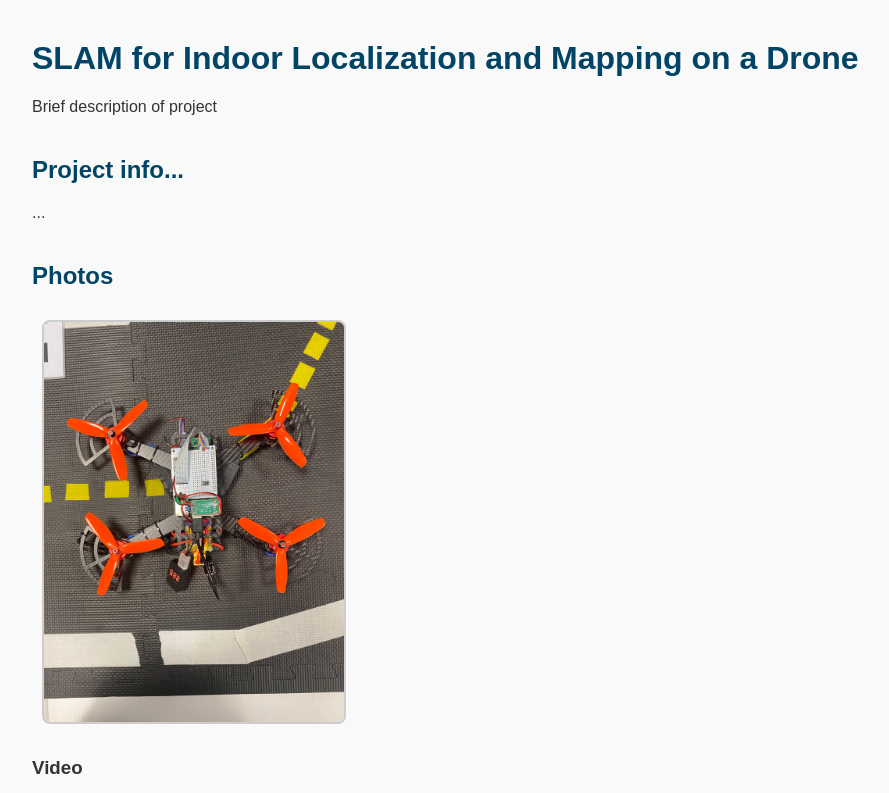
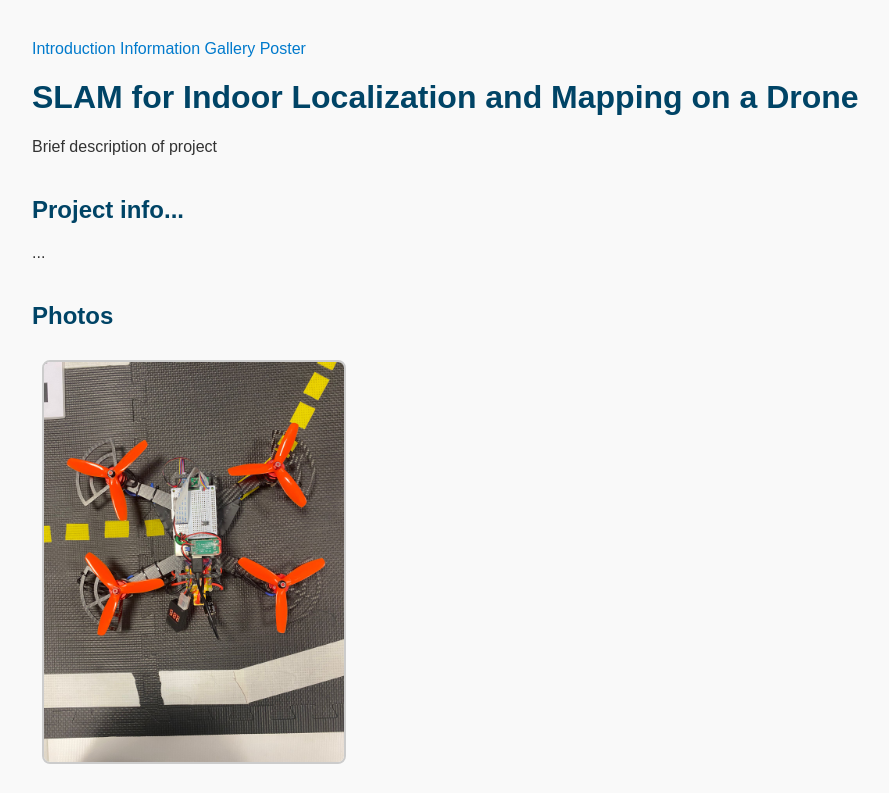
Before and after one commit to dncaa/ArUco-SLAM-Webpage, a plain HTML site: page index.html in a window 1280 px wide. Shown: the top 793 px of the page, without its empty margins (8-897 px from the left). Drawn offline with Linux system fonts and the light colour scheme; grey boxes are pictures that could not be loaded.

Commit message:
initial webpage

```diff
--- a/index.html
+++ b/index.html
@@ -6,6 +6,12 @@
         <link rel="stylesheet" href="style.css">
     </head>
     <body>
+        <div class="topnav">
+            <a class="active" href="#header">Introduction</a>
+            <a href="#info"> Information </a>
+            <a href="#media">Gallery</a>
+            <a href="poster.pdf">Poster</a>
+        </div>
         <header>
             <h1>SLAM for Indoor Localization and Mapping on a Drone</h1>
             <p>Brief description of project</p>
```
